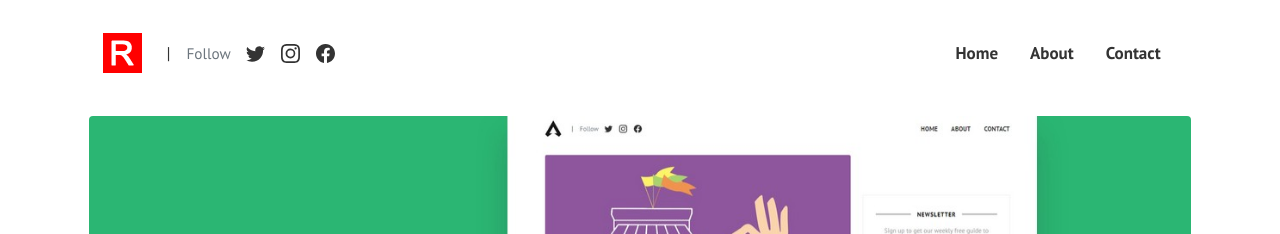
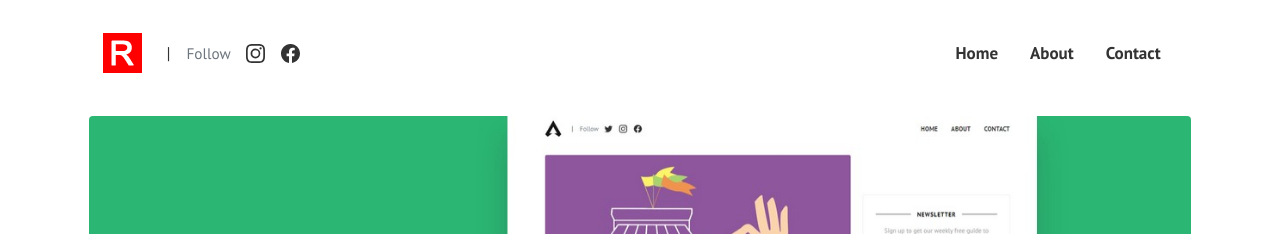
Before and after one commit to ruubbies-vlog/ruubbies-vlog.github.io, a Jekyll site: the page built from pages/about.md, in a window 1280 px wide. Shown: the top 234 px of the page. Built offline with Jekyll 4.4.1, drawn with Linux system fonts in a browser that asks for light colours.

Commit message:
add blogg

```diff
--- a/_layouts/default.html
+++ b/_layouts/default.html
@@ -51,11 +51,7 @@ gtag('config', '{{site.ganalytics}}');
 
             <span class="ml-3 text-muted small">Follow</span>
 
-            <a class="d-inline-block social-icon" target="_blank" href="{{site.social.twitter}}">
-              <svg xmlns="http://www.w3.org/2000/svg" width="19" height="19" fill="currentColor" class="bi bi-twitter" viewBox="0 0 16 16">
-              <path d="M5.026 15c6.038 0 9.341-5.003 9.341-9.334 0-.14 0-.282-.006-.422A6.685 6.685 0 0 0 16 3.542a6.658 6.658 0 0 1-1.889.518 3.301 3.301 0 0 0 1.447-1.817 6.533 6.533 0 0 1-2.087.793A3.286 3.286 0 0 0 7.875 6.03a9.325 9.325 0 0 1-6.767-3.429 3.289 3.289 0 0 0 1.018 4.382A3.323 3.323 0 0 1 .64 6.575v.045a3.288 3.288 0 0 0 2.632 3.218 3.203 3.203 0 0 1-.865.115 3.23 3.23 0 0 1-.614-.057 3.283 3.283 0 0 0 3.067 2.277A6.588 6.588 0 0 1 .78 13.58a6.32 6.32 0 0 1-.78-.045A9.344 9.344 0 0 0 5.026 15z"/>
-            </svg>
-            </a>
+
 
             <a class="d-inline-block social-icon" target="_blank" href="{{site.social.instagram}}">
               <svg xmlns="http://www.w3.org/2000/svg" width="19" height="19" fill="currentColor" class="bi bi-instagram" viewBox="0 0 16 16">
```
